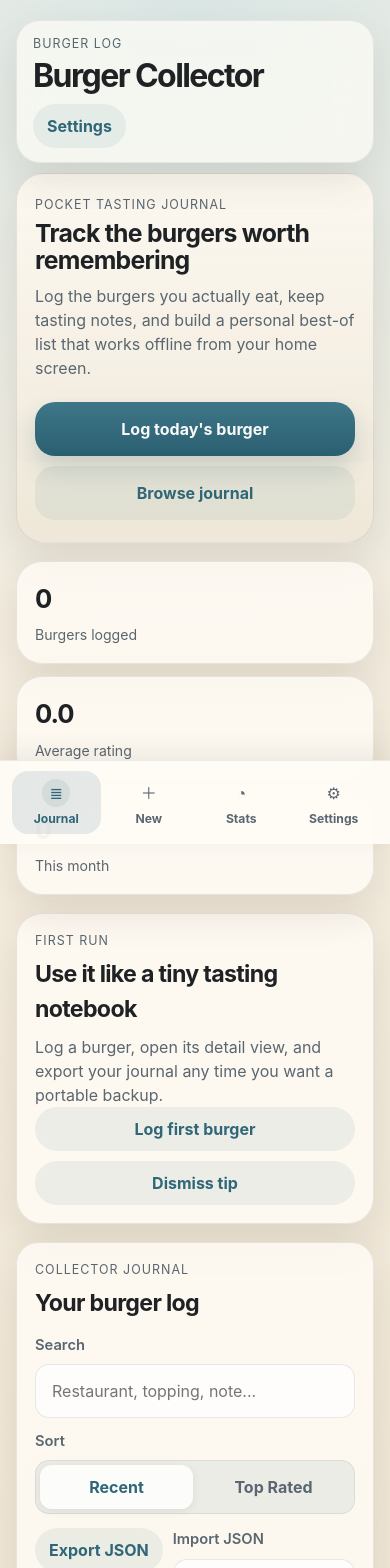
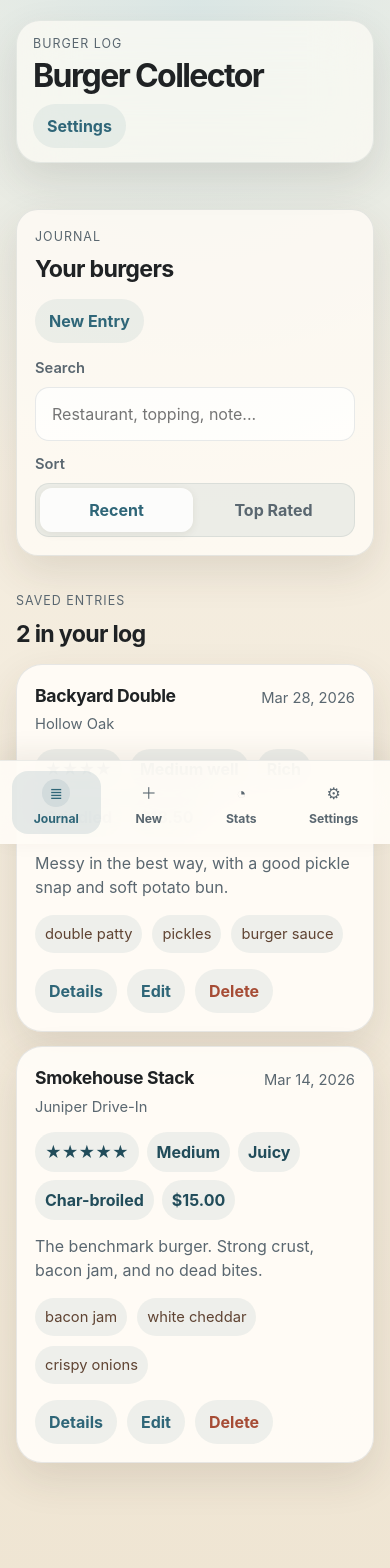
Before and after one commit to Try2BWise/burger-collector, a React (Vite) app: page / in a window 390 px wide. Shown: the top 1568 px of the page. Built offline with nearby package versions, Linux system fonts and the light colour scheme.

Commit message:
Promote tab content into clearer iPhone-like screens

```diff
--- a/src/App.tsx
+++ b/src/App.tsx
@@ -667,93 +667,22 @@ export default function App() {
           </button>
         </header>
 
-        <header className="hero-card">
-          <div className="hero-copy">
-            <p className="eyebrow">Pocket tasting journal</p>
-            <h2>Track the burgers worth remembering</h2>
-            <p className="hero-text">
-              Log the burgers you actually eat, keep tasting notes, and build a
-              personal best-of list that works offline from your home screen.
-            </p>
-          </div>
-
-          <div className="hero-actions">
-            <button className="primary-action" type="button" onClick={startNewEntry}>
-              Log today&apos;s burger
-            </button>
-            <button
-              className="secondary-action"
-              type="button"
-              onClick={() => setView("journal")}
-            >
-              Browse journal
-            </button>
-          </div>
-        </header>
-
         <main className="content">
-          <section className="stats-grid" aria-label="Collector stats">
-            {stats.map((stat) => (
-              <article className="stat-card" key={stat.label}>
-                <p className="stat-value">{stat.value}</p>
-                <p className="stat-label">{stat.label}</p>
-              </article>
-            ))}
-          </section>
-
-          {installPrompt ? (
-            <section className="panel-card install-card">
-              <div>
-                <p className="section-kicker">Installable</p>
-                <h2>Add it to your home screen</h2>
-                <p className="install-copy">
-                  Install the PWA now, then we can use the same codebase later for
-                  an iPhone packaging pass.
-                </p>
-              </div>
-              <button className="ghost-action" type="button" onClick={handleInstall}>
-                Install app
-              </button>
-            </section>
-          ) : null}
-
-          {!preferences.hasDismissedWelcome ? (
-            <section className="panel-card welcome-card">
-              <div>
-                <p className="section-kicker">First run</p>
-                <h2>Use it like a tiny tasting notebook</h2>
-                <p className="install-copy">
-                  Log a burger, open its detail view, and export your journal any
-                  time you want a portable backup.
-                </p>
-              </div>
-              <div className="welcome-actions">
-                <button className="ghost-action" type="button" onClick={startNewEntry}>
-                  Log first burger
-                </button>
-                <button
-                  className="ghost-action"
-                  type="button"
-                  onClick={() => updatePreferences({ hasDismissedWelcome: true })}
-                >
-                  Dismiss tip
-                </button>
-              </div>
-            </section>
-          ) : null}
-
           {saveMessage ? <p className="toast-message">{saveMessage}</p> : null}
           {importMessage ? <p className="toast-message">{importMessage}</p> : null}
           {storageError ? <p className="toast-message">{storageError}</p> : null}
 
           {view === "journal" ? (
-            <>
+            <section className="page-screen">
               <section className="panel-card controls-card">
                 <div className="section-heading">
                   <div>
-                    <p className="section-kicker">Collector journal</p>
-                    <h2>Your burger log</h2>
+                    <p className="section-kicker">Journal</p>
+                    <h2>Your burgers</h2>
                   </div>
+                  <button className="ghost-action" type="button" onClick={startNewEntry}>
+                    New Entry
+                  </button>
                 </div>
 
                 <div className="controls-row">
@@ -788,26 +717,13 @@ export default function App() {
                   </div>
                 </div>
 
-                <div className="utility-row">
-                  <button
-                    className="ghost-action"
-                    type="button"
-                    onClick={() => downloadEntries(entries)}
-                  >
-                    Export JSON
-                  </button>
-                  <label className="inline-upload">
-                    <span>Import JSON</span>
-                    <input type="file" accept="application/json" onChange={handleImport} />
-                  </label>
-                </div>
               </section>
 
               <section className="journal-section">
                 <div className="section-heading">
                   <div>
                     <p className="section-kicker">Saved entries</p>
-                    <h2>{filteredEntries.length} burgers ready to revisit</h2>
+                    <h2>{filteredEntries.length} in your log</h2>
                   </div>
                 </div>
 
@@ -912,20 +828,18 @@ export default function App() {
                   </div>
                 )}
               </section>
-            </>
+            </section>
           ) : null}
 
           {view === "new" ? (
-            <section className="panel-card form-card">
+            <section className="panel-card form-card page-screen">
               <div className="section-heading">
                 <div>
-                  <p className="section-kicker">
-                    {editingId ? "Edit tasting entry" : "New tasting entry"}
-                  </p>
+                  <p className="section-kicker">{editingId ? "Edit Entry" : "New Entry"}</p>
                   <h2>
                     {editingId
-                      ? "Tune up the details"
-                      : "Capture the burger while it's still fresh"}
+                      ? "Update burger details"
+                      : "Log a burger"}
                   </h2>
                 </div>
               </div>
@@ -1104,7 +1018,7 @@ export default function App() {
           ) : null}
 
           {view === "detail" ? (
-            <section className="panel-card detail-card">
+            <section className="panel-card detail-card page-screen">
               {selectedEntry ? (
                 <>
                   <div className="section-heading">
@@ -1227,7 +1141,16 @@ export default function App() {
           ) : null}
 
           {view === "stats" ? (
-            <section className="stats-stack">
+            <section className="stats-stack page-screen">
+              <section className="stats-grid" aria-label="Collector stats">
+                {stats.map((stat) => (
+                  <article className="stat-card" key={stat.label}>
+                    <p className="stat-value">{stat.value}</p>
+                    <p className="stat-label">{stat.label}</p>
+                  </article>
+                ))}
+              </section>
+
               <article className="panel-card insight-card">
                 <p className="section-kicker">Best burger so far</p>
                 <h2>{topEntry?.name ?? "No entries yet"}</h2>
@@ -1289,7 +1212,57 @@ export default function App() {
           ) : null}
 
           {view === "settings" ? (
-            <section className="settings-stack">
+            <section className="settings-stack page-screen">
+              {!preferences.hasDismissedWelcome ? (
+                <section className="panel-card welcome-card">
+                  <div>
+                    <p className="section-kicker">First run</p>
+                    <h2>Use it like a tiny tasting notebook</h2>
+                    <p className="install-copy">
+                      Log a burger, open its detail view, and export your journal any
+                      time you want a portable backup.
+                    </p>
+                  </div>
+                  <div className="welcome-actions">
+                    <button className="ghost-action" type="button" onClick={startNewEntry}>
+                      Log first burger
+                    </button>
+                    <button
+                      className="ghost-action"
+                      type="button"
+                      onClick={() => updatePreferences({ hasDismissedWelcome: true })}
+                    >
+                      Dismiss tip
+                    </button>
+                  </div>
+                </section>
+              ) : null}
+
+              <article className="panel-card settings-card">
+                <p className="section-kicker">About</p>
+                <h2>Track the burgers worth remembering</h2>
+                <p className="install-copy">
+                  Log the burgers you actually eat, keep tasting notes, and build a
+                  personal best-of list that works offline from your home screen.
+                </p>
+              </article>
+
+              {installPrompt ? (
+                <section className="panel-card install-card">
+                  <div>
+                    <p className="section-kicker">Installable</p>
+                    <h2>Add it to your home screen</h2>
+                    <p className="install-copy">
+                      Install the PWA now, then we can use the same codebase later for
+                      an iPhone packaging pass.
+                    </p>
+                  </div>
+                  <button className="ghost-action" type="button" onClick={handleInstall}>
+                    Install app
+                  </button>
+                </section>
+              ) : null}
+
               <article className="panel-card settings-card">
                 <p className="section-kicker">Appearance</p>
                 <h2>Collector preferences</h2>
--- a/src/styles.css
+++ b/src/styles.css
@@ -221,6 +221,24 @@ h3 {
 
 .content {
   padding: 18px 0 calc(104px + env(safe-area-inset-bottom));
+}
+
+.page-screen {
+  display: grid;
+  gap: 18px;
+  animation: page-slide-in 220ms cubic-bezier(0.2, 0.8, 0.2, 1);
+}
+
+@keyframes page-slide-in {
+  from {
+    opacity: 0;
+    transform: translateX(-18px);
+  }
+
+  to {
+    opacity: 1;
+    transform: translateX(0);
+  }
 }
 
 .stats-grid {
```
